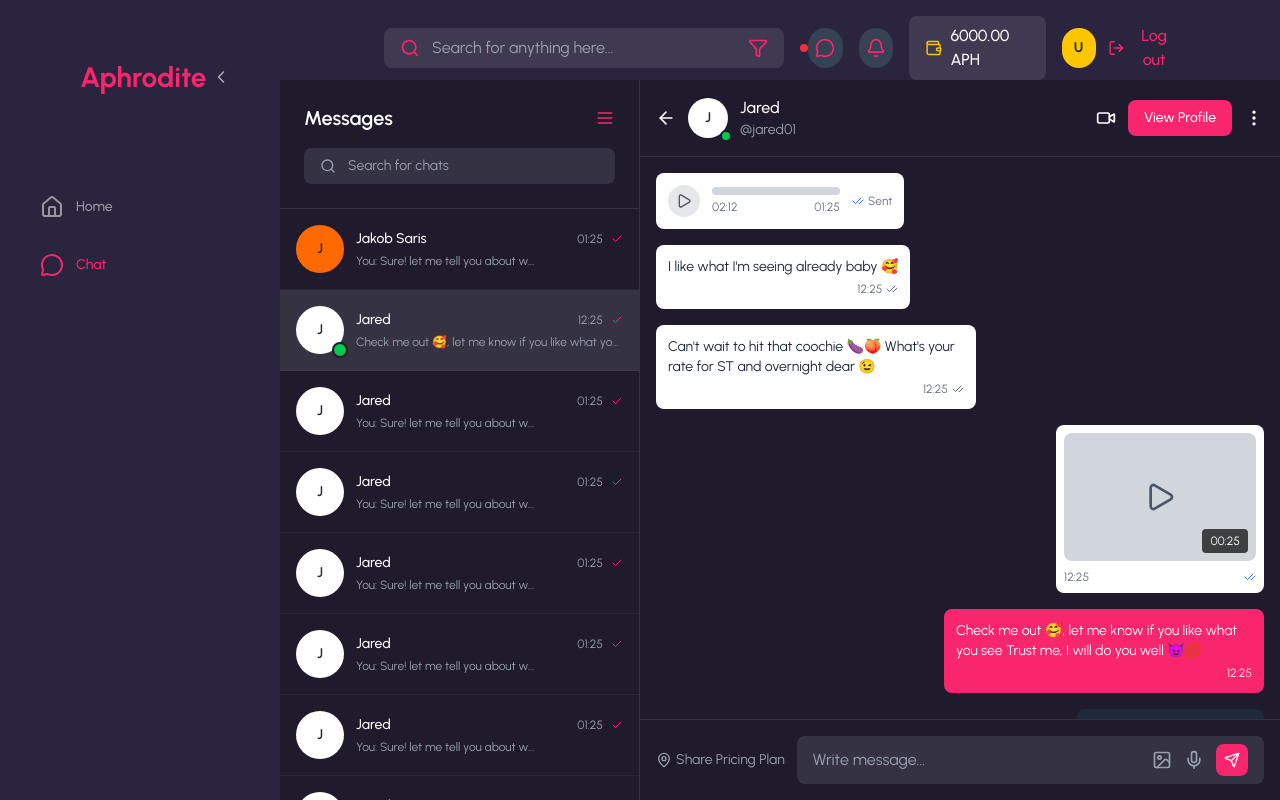
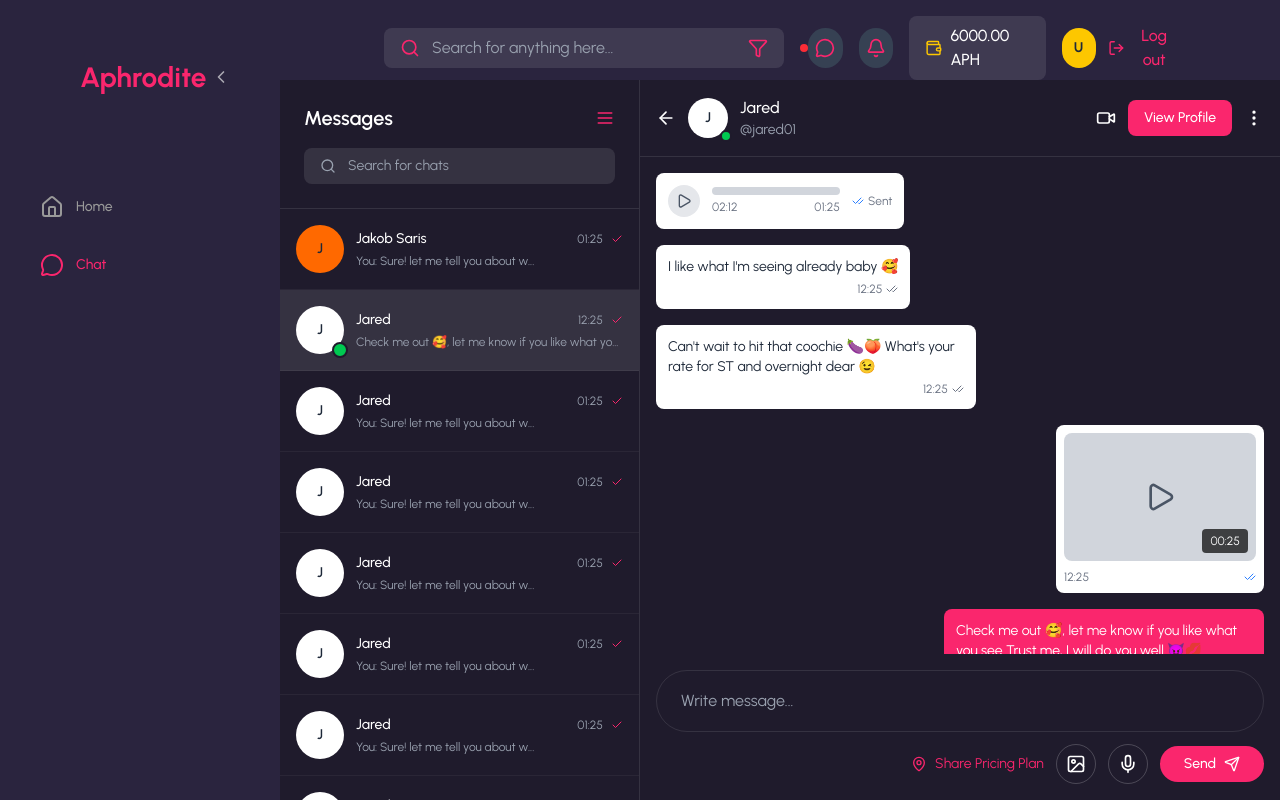
Before and after one commit to AphroditeInc/FE-APHRODITE, a Next.js app: page /chat in a window 1280 px wide. Built offline with nearby package versions, Linux system fonts and the light colour scheme.

Commit message:
uodated the chat page

```diff
--- a/components/dashboard/pages/DocumentsPage.tsx
+++ b/components/dashboard/pages/DocumentsPage.tsx
@@ -34,7 +34,7 @@ export default function DocumentsPage() {
               <div className="flex items-center gap-3">
                 <FileText className="h-5 w-5 text-pink-500" />
                 <div>
-                  <p className="text-white font-medium">Driver's License</p>
+                  <p className="text-white font-medium">Driver&apos;s License</p>
                   <p className="text-sm text-white/60">Uploaded 2 days ago</p>
                 </div>
               </div>
--- a/components/dashboard/pages/HelpPage.tsx
+++ b/components/dashboard/pages/HelpPage.tsx
@@ -30,7 +30,7 @@ export default function HelpPage() {
               </div>
               <div className="border-b border-white/10 pb-4">
                 <h4 className="text-white font-medium mb-2">How long does verification take?</h4>
-                <p className="text-white/60 text-sm">Most verifications are completed within 24-48 hours. You'll receive an email notification once it's processed.</p>
+                <p className="text-white/60 text-sm">Most verifications are completed within 24-48 hours. You&apos;ll receive an email notification once it&apos;s processed.</p>
               </div>
               <div className="border-b border-white/10 pb-4">
                 <h4 className="text-white font-medium mb-2">Can I change my profile information?</h4>
--- a/components/dashboard/pages/MessagesPage.tsx
+++ b/components/dashboard/pages/MessagesPage.tsx
@@ -1,6 +1,6 @@
 "use client";
 
-import { Search, Menu, Check, Inbox, ArrowLeft, Video, MoreVertical, Play, MapPin, Image, Mic, Send, CheckCheck } from "lucide-react";
+import { Search, Menu, Check, Inbox, ArrowLeft, Video, MoreVertical, Play, MapPin, Image, Mic, Send, CheckCheck, X } from "lucide-react";
 import { useState } from "react";
 
 interface Chat {
@@ -18,7 +18,7 @@ interface Chat {
 interface Message {
     id: string;
     sender: 'me' | 'other';
-  type: 'text' | 'audio' | 'video' | 'pricing';
+    type: 'text' | 'audio' | 'video' | 'image' | 'pricing';
     content: string;
     timestamp: string;
     duration?: string;
@@ -60,7 +60,8 @@ const mockChats: Chat[] = [
         avatar: "J",
         avatarBg: "bg-white",
         isRead: true,
-    isOnline: false
+        isOnline: false,
+        username: "@jared01",
     },
     {
         id: "4",
@@ -70,7 +71,8 @@ const mockChats: Chat[] = [
         avatar: "J",
         avatarBg: "bg-white",
         isRead: true,
-    isOnline: false
+        isOnline: false,
+        username: "@jared01",
     },
     {
         id: "5",
@@ -80,7 +82,8 @@ const mockChats: Chat[] = [
         avatar: "J",
         avatarBg: "bg-white",
         isRead: true,
-    isOnline: false
+        isOnline: false,
+        username: "@jared01",
     },
     {
         id: "6",
@@ -90,7 +93,8 @@ const mockChats: Chat[] = [
         avatar: "J",
         avatarBg: "bg-white",
         isRead: true,
-    isOnline: false
+        isOnline: false,
+        username: "@jared01",
     },
     {
         id: "7",
@@ -100,7 +104,8 @@ const mockChats: Chat[] = [
         avatar: "J",
         avatarBg: "bg-white",
         isRead: true,
-    isOnline: false
+        isOnline: false,
+        username: "@jared01",
     },
     {
         id: "8",
@@ -110,7 +115,8 @@ const mockChats: Chat[] = [
         avatar: "J",
         avatarBg: "bg-white",
         isRead: true,
-    isOnline: false
+        isOnline: false,
+        username: "@jared01",
     },
     {
         id: "9",
@@ -120,7 +126,8 @@ const mockChats: Chat[] = [
         avatar: "J",
         avatarBg: "bg-white",
         isRead: true,
-    isOnline: false
+        isOnline: false,
+        username: "@jared01",
     },
     {
         id: "10",
@@ -130,7 +137,8 @@ const mockChats: Chat[] = [
         avatar: "J",
         avatarBg: "bg-white",
         isRead: true,
-    isOnline: false
+        isOnline: false,
+        username: "@jared01",
     }
 ];
 
@@ -190,15 +198,32 @@ const mockMessages: Message[] = [
         type: "text",
         content: "Let me know the one you want before you proceed to pay",
         timestamp: "12:25"
+    },
+    {
+        id: "8",
+        sender: "me",
+        type: "image",
+        content: "Image message",
+        timestamp: "12:30",
+        videoThumbnail: "/api/placeholder/400/300"
     }
 ];
 
 export default function MessagesPage() {
     const [selectedChat, setSelectedChat] = useState<string | null>("2");
     const [messageInput, setMessageInput] = useState("");
+    const [modalContent, setModalContent] = useState<{ type: 'video' | 'image', src: string, duration?: string } | null>(null);
 
     const handleBackClick = () => {
         setSelectedChat(null);
+    };
+
+    const handleMediaClick = (type: 'video' | 'image', src: string, duration?: string) => {
+        setModalContent({ type, src, duration });
+    };
+
+    const closeModal = () => {
+        setModalContent(null);
     };
 
     const selectedChatData = mockChats.find(chat => chat.id === selectedChat);
@@ -208,37 +233,37 @@ export default function MessagesPage() {
             return (
                 <div className="space-y-3">
                     {/* Short Time Card */}
-          <div className="bg-gray-800 rounded-lg p-4 max-w-xs">
+                     <div className="bg-gray-800 rounded-[20px] p-4 w-[317px] h-[180px] flex flex-col justify-between">
                          <div className="space-y-3">
                              <div className="flex justify-between items-center">
-                <span className="text-white text-sm">Incall</span>
-                <span className="text-white font-semibold">50,000.00 APH</span>
+                                 <span className="text-white text-[20px]">Incall</span>
+                                 <span className="text-white font-semibold text-[20px]">50,000.00 APH</span>
                              </div>
                              <div className="flex justify-between items-center">
-                <span className="text-white text-sm">Outcall</span>
-                <span className="text-white font-semibold">70,000.00 APH</span>
+                                 <span className="text-white text-[20px]">Outcall</span>
+                                 <span className="text-white font-semibold text-[20px]">70,000.00 APH</span>
                              </div>
-              <button className="w-full bg-[#FA266D] text-white py-2 px-4 rounded-lg text-sm font-medium">
+                         </div>
+                         <button className="w-full bg-[#FA266D] text-white py-2 px-4 rounded-[30px] text-[20px] font-medium">
                              Book short time
                          </button>
                      </div>
-          </div>
 
                      {/* Overnight Card */}
-          <div className="bg-gray-800 rounded-lg p-4 max-w-xs">
+                     <div className="bg-gray-800 rounded-[20px] p-4 w-[317px] h-[180px] flex flex-col justify-between">
                          <div className="space-y-3">
                              <div className="flex justify-between items-center">
-                <span className="text-white text-sm">Incall</span>
-                <span className="text-white font-semibold">70,000.00 APH</span>
+                                 <span className="text-white text-[20px]">Incall</span>
+                                 <span className="text-white font-semibold text-[20px]">70,000.00 APH</span>
                              </div>
                              <div className="flex justify-between items-center">
-                <span className="text-white text-sm">Outcall</span>
-                <span className="text-white font-semibold">100,000.00 APH</span>
+                                 <span className="text-white text-[20px]">Outcall</span>
+                                 <span className="text-white font-semibold text-[20px]">100,000.00 APH</span>
                              </div>
-              <button className="w-full bg-[#FA266D] text-white py-2 px-4 rounded-lg text-sm font-medium">
+                         </div>
+                         <button className="w-full bg-[#FA266D] text-white py-2 px-4 rounded-[30px] text-[20px] font-medium">
                              Book overnight
                          </button>
-            </div>
                      </div>
                 </div>
             );
@@ -268,8 +293,8 @@ export default function MessagesPage() {
         if (message.type === 'video') {
             return (
                 <div className="bg-white rounded-lg p-2 max-w-xs">
-          <div className="relative">
-            <div className="w-48 h-32 bg-gray-300 rounded-lg flex items-center justify-center">
+                    <div className="relative cursor-pointer" onClick={() => handleMediaClick('video', message.videoThumbnail || '', message.duration)}>
+                        <div className="w-48 h-32 bg-gray-300 rounded-lg flex items-center justify-center hover:bg-gray-400 transition-colors">
                             <Play className="h-8 w-8 text-gray-600" />
                         </div>
                         <div className="absolute bottom-2 right-2 bg-black/70 text-white text-xs px-2 py-1 rounded">
@@ -284,15 +309,31 @@ export default function MessagesPage() {
             );
         }
 
+        if (message.type === 'image') {
             return (
-      <div className={`rounded-lg p-3 max-w-xs ${
-        message.sender === 'me'
+                <div className="bg-white rounded-lg p-2 max-w-xs">
+                    <div className="relative cursor-pointer" onClick={() => handleMediaClick('image', message.videoThumbnail || '')}>
+                        <img
+                            src={message.videoThumbnail || '/api/placeholder/200/150'}
+                            alt="Message image"
+                            className="w-48 h-32 object-cover rounded-lg hover:opacity-90 transition-opacity"
+                        />
+                    </div>
+                    <div className="flex items-center justify-between mt-2">
+                        <span className="text-xs text-gray-500">{message.timestamp}</span>
+                        <CheckCheck className="h-3 w-3 text-blue-500" />
+                    </div>
+                </div>
+            );
+        }
+
+        return (
+            <div className={`rounded-lg p-3 max-w-xs ${message.sender === 'me'
                     ? 'bg-white text-gray-800'
                     : 'bg-[#FA266D] text-white'
                 }`}>
                 <p className="text-sm">{message.content}</p>
-        <div className={`flex items-center justify-end gap-1 mt-1 ${
-          message.sender === 'me' ? 'text-gray-500' : 'text-pink-100'
+                <div className={`flex items-center justify-end gap-1 mt-1 ${message.sender === 'me' ? 'text-gray-500' : 'text-pink-100'
                     }`}>
                     <span className="text-xs">{message.timestamp}</span>
                     {message.sender === 'me' && <CheckCheck className="h-3 w-3" />}
@@ -333,8 +374,7 @@ export default function MessagesPage() {
                         <div
                             key={chat.id}
                             onClick={() => setSelectedChat(chat.id)}
-              className={`p-4 border-b border-white/5 cursor-pointer hover:bg-white/5 transition-colors ${
-                selectedChat === chat.id ? 'bg-white/10' : ''
+                            className={`p-4 border-b border-white/5 cursor-pointer hover:bg-white/5 transition-colors ${selectedChat === chat.id ? 'bg-white/10' : ''
                                 }`}
                         >
                             <div className="flex items-center gap-3">
@@ -413,27 +453,34 @@ export default function MessagesPage() {
                         </div>
 
                         {/* Message Input */}
-            <div className="bg-[#1F1B2C] border-t border-white/10 p-4">
-              <div className="flex items-center gap-3">
-                <button className="text-gray-400 hover:text-white flex items-center gap-1 text-sm">
-                  <MapPin className="h-4 w-4" />
-                  Share Pricing Plan
-                </button>
-                <div className="flex-1 flex items-center gap-3 bg-white/10 rounded-lg px-4 py-2">
+                        <div className="bg-[#1F1B2C]  p-4">
+                            <div className="space-y-3">
+                                {/* Input Field */}
+
                                 <input
                                     type="text"
                                     placeholder="Write message..."
                                     value={messageInput}
                                     onChange={(e) => setMessageInput(e.target.value)}
-                    className="bg-transparent text-white placeholder-gray-400 focus:outline-none flex-1"
+                                    className="bg-transparent text-white placeholder-gray-400 focus:outline-none flex-1 text-base rounded-[32px] border border-white/10 py-[18px] pl-[24px] w-full"
                                 />
-                  <button className="text-gray-400 hover:text-white">
-                    <Image className="h-5 w-5" />
+
+
+                                 {/* Bottom Row */}
+                                 <div className="flex items-center justify-end gap-3">
+                                     {/* Action Buttons */}
+                                     <button className="text-[#FA266D] hover:text-pink-400 flex items-center gap-2 text-sm">
+                                         <MapPin className="h-4 w-4" />
+                                         Share Pricing Plan
                                      </button>
-                  <button className="text-gray-400 hover:text-white">
-                    <Mic className="h-5 w-5" />
+                                     <button className="w-10 h-10 border border-white/20 rounded-full flex items-center justify-center hover:bg-white/10 transition-colors">
+                                         <Image className="h-5 w-5 text-white" />
                                      </button>
-                  <button className="bg-[#FA266D] text-white p-2 rounded-lg">
+                                     <button className="w-10 h-10 border border-white/20 rounded-full flex items-center justify-center hover:bg-white/10 transition-colors">
+                                         <Mic className="h-5 w-5 text-white" />
+                                     </button>
+                                     <button className="bg-[#FA266D] text-white px-6 py-2 rounded-full flex items-center gap-2 hover:bg-pink-600 transition-colors">
+                                         <span className="text-sm font-medium">Send</span>
                                          <Send className="h-4 w-4" />
                                      </button>
                                  </div>
@@ -464,6 +511,46 @@ export default function MessagesPage() {
                     </div>
                 )}
             </div>
+
+            {/* Media Modal */}
+            {modalContent && (
+                <div className="fixed inset-0 bg-black/80 flex items-center justify-center z-50" onClick={closeModal}>
+                    <div className="relative max-w-4xl max-h-[90vh] bg-black rounded-lg overflow-hidden" onClick={(e) => e.stopPropagation()}>
+                        <button
+                            onClick={closeModal}
+                            className="absolute top-4 right-4 z-10 bg-black/50 text-white p-2 rounded-full hover:bg-black/70 transition-colors"
+                        >
+                            <X className="h-6 w-6" />
+                        </button>
+
+                        {modalContent.type === 'video' ? (
+                            <div className="relative">
+                                <video
+                                    src={modalContent.src}
+                                    controls
+                                    className="w-full h-auto max-h-[80vh]"
+                                    autoPlay
+                                >
+                                    Your browser does not support the video tag.
+                                </video>
+                                {modalContent.duration && (
+                                    <div className="absolute bottom-4 right-4 bg-black/70 text-white text-sm px-3 py-1 rounded">
+                                        {modalContent.duration}
+                                    </div>
+                                )}
+                            </div>
+                        ) : (
+                            <div className="relative">
+                                <img
+                                    src={modalContent.src}
+                                    alt="Full size image"
+                                    className="w-full h-auto max-h-[80vh] object-contain"
+                                />
+                            </div>
+                        )}
+                    </div>
+                </div>
+            )}
         </div>
     );
 }
--- a/components/dashboard/pages/OverviewPage.tsx
+++ b/components/dashboard/pages/OverviewPage.tsx
@@ -12,7 +12,7 @@ export default function OverviewPage() {
           Welcome to your <span className="text-pink-500">Dashboard</span>
         </h1>
         <p className="text-xl text-white/60 mb-8 max-w-3xl mx-auto leading-relaxed">
-          You've successfully signed in to Aphrodite. Manage your profile,
+          You&apos;ve successfully signed in to Aphrodite. Manage your profile,
           verify your identity, and access all the features of our platform.
         </p>
         <div className="flex flex-col sm:flex-row gap-4 justify-center">
```
Lines whose indentation alone changed are shown as unchanged.
